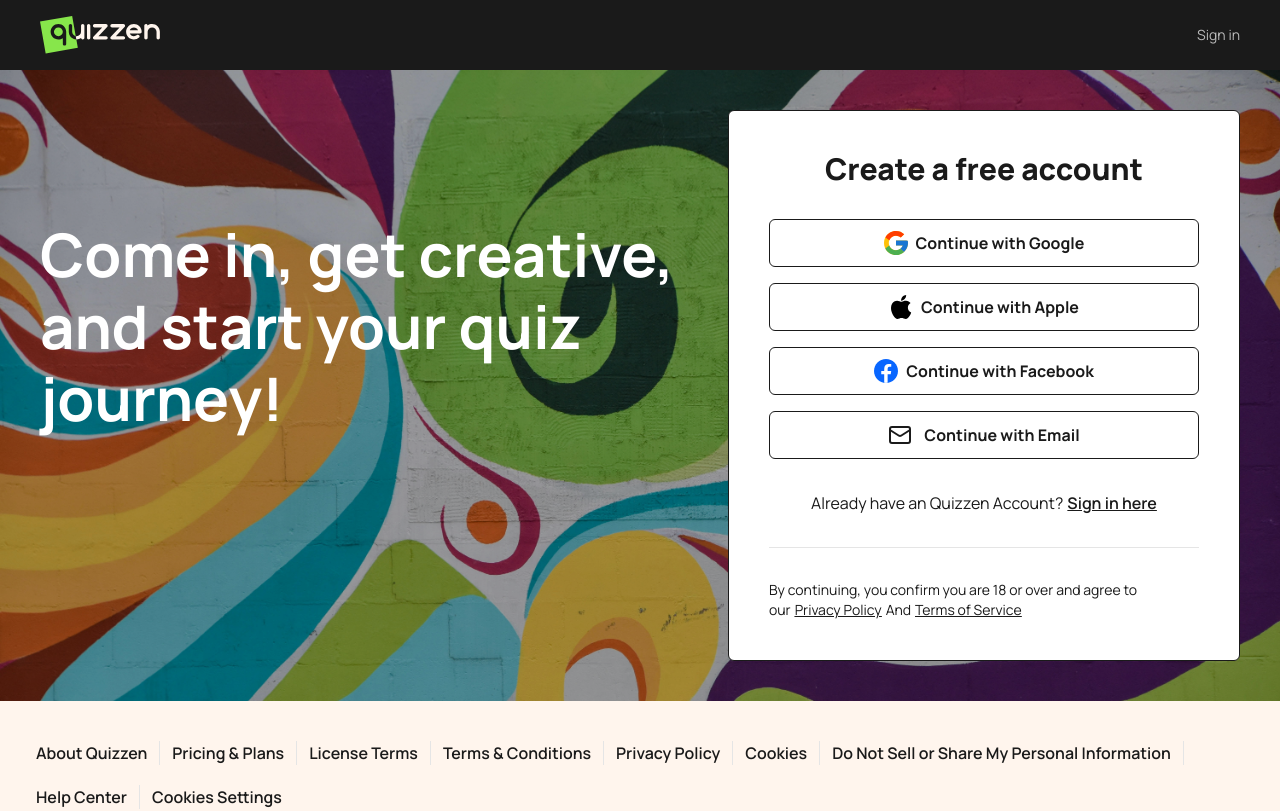
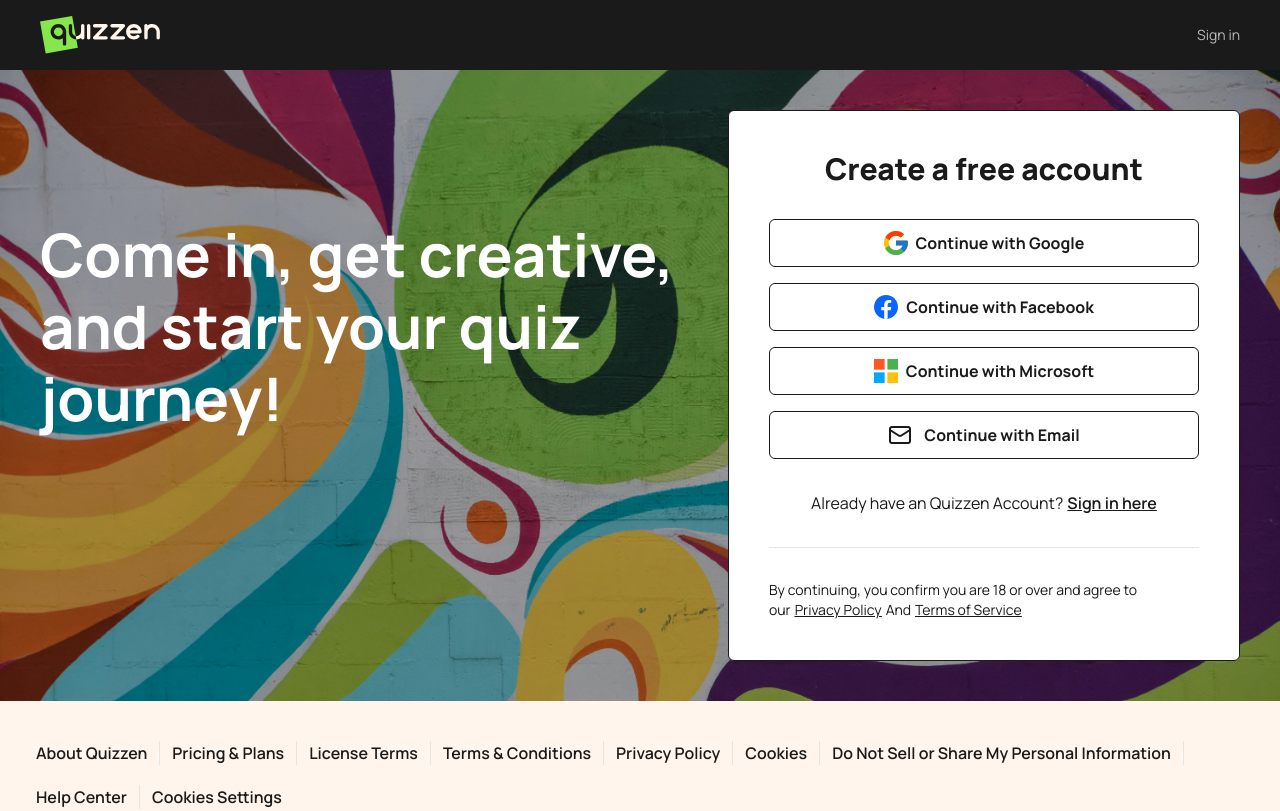
Before and after one commit to doanhuuquang/Quizzen-Web, a Next.js app: page /en/sign-up in a window 1280 px wide. Shown: the top 811 px of the page. Built offline with nearby package versions, Linux system fonts and the light colour scheme; no server answers.

Commit message:
Hoàn thành đăng nhập bằng Microsoft

```diff
--- a/components/shared/auth/sign-in-options.tsx
+++ b/components/shared/auth/sign-in-options.tsx
@@ -1,19 +1,22 @@
 "use client";
 
 import { Button } from "@/components/ui/button";
-import useSignIn from "@/hooks/auth-hooks/use-signin";
 import { APP_IMAGES } from "@/lib/constants/app-images";
+import {
+  continueWithFacebook,
+  continueWithGoogle,
+  continueWithMicrosoft,
+} from "@/services/auth-services";
 import { useTranslations } from "next-intl";
 import Image from "next/image";
 
 export default function SignInOptions() {
   const t = useTranslations("Label");
-  const { signInWithGoogle, signInWithFacebook } = useSignIn();
 
   return (
     <div className="w-full space-y-4">
       <Button
-        onClick={signInWithGoogle}
+        onClick={continueWithGoogle}
         variant={"outline"}
         className="w-full border-foreground dark:hover:bg-foreground hover:bg-foreground hover:text-background"
       >
@@ -25,28 +28,9 @@ export default function SignInOptions() {
         />
         {t("ContinueWithGoogle")}
       </Button>
+
       <Button
-        variant={"outline"}
-        className="w-full border-foreground hover:bg-foreground dark:hover:bg-foreground hover:text-background group"
-      >
-        <Image
-          src={APP_IMAGES.ICON_APPLE}
-          alt="Apple icon"
-          width={24}
-          height={24}
-          className="block dark:hidden group-hover:hidden  group-hover:dark:block"
-        />
-        <Image
-          src={APP_IMAGES.ICON_APPLE_WHITE}
-          alt="Apple icon"
-          width={24}
-          height={24}
-          className="hidden dark:block group-hover:block group-hover:dark:hidden"
-        />
-        {t("ContinueWithApple")}
-      </Button>
-      <Button
-        onClick={signInWithFacebook}
+        onClick={continueWithFacebook}
         variant={"outline"}
         className="w-full border-foreground hover:bg-foreground dark:hover:bg-foreground hover:text-background"
       >
@@ -58,6 +42,20 @@ export default function SignInOptions() {
         />
         {t("ContinueWithFacebook")}
       </Button>
+
+      <Button
+        onClick={continueWithMicrosoft}
+        variant={"outline"}
+        className="w-full border-foreground hover:bg-foreground dark:hover:bg-foreground hover:text-background group"
+      >
+        <Image
+          src={APP_IMAGES.ICON_MICROSOFT}
+          alt="Apple icon"
+          width={24}
+          height={24}
+        />
+        {t("ContinueWithMicrosoft")}
+      </Button>
     </div>
   );
 }
--- a/hooks/auth-hooks/use-signin.ts
+++ b/hooks/auth-hooks/use-signin.ts
@@ -1,10 +1,6 @@
 import ApiErrorResponseSchema from "@/lib/schemas/api-response-schemas/api-error-response-schema";
 import LoginRequestSchema from "@/lib/schemas/auth-schemas/login-request-schema";
-import {
-  signInFacebook,
-  signInGoogle,
-  signInWithEmailAndPassword,
-} from "@/services/auth-services";
+import { signInWithEmailAndPassword } from "@/services/auth-services";
 import { useTranslations } from "next-intl";
 import { useState } from "react";
 
@@ -28,19 +24,9 @@ export default function useSignIn() {
     }
   };
 
-  const signInWithGoogle = () => {
-    signInGoogle();
-  };
-
-  const signInWithFacebook = () => {
-    signInFacebook();
-  };
-
   return {
     isSigningIn,
     signInError,
     signIn,
-    signInWithGoogle,
-    signInWithFacebook,
   };
 }
--- a/lib/constants/app-images.ts
+++ b/lib/constants/app-images.ts
@@ -10,5 +10,6 @@ export const APP_IMAGES = {
   ICON_GOOGLE: "/icons/google.svg",
   ICON_APPLE: "/icons/apple.svg",
   ICON_APPLE_WHITE: "/icons/apple-white.svg",
+  ICON_MICROSOFT: "/icons/microsoft.svg",
   ICON_FACEBOOK: "/icons/facebook.svg",
 };
--- a/messages/en.json
+++ b/messages/en.json
@@ -28,7 +28,7 @@
 
     "ContinueWithGoogle": "Continue with Google",
     "ContinueWithFacebook": "Continue with Facebook",
-    "ContinueWithApple": "Continue with Apple",
+    "ContinueWithMicrosoft": "Continue with Microsoft",
     "ContinueWithEmail": "Continue with Email",
 
     "FirstName": "First Name",
--- a/services/auth-services.ts
+++ b/services/auth-services.ts
@@ -18,16 +18,6 @@ const signInWithEmailAndPassword = async (
   }
 };
 
-const signInGoogle = () => {
-  window.location.href =
-    "https://localhost:7092/api/account/login/google?returnUrl=http://localhost:3000";
-};
-
-const signInFacebook = () => {
-  window.location.href =
-    "https://localhost:7092/api/account/login/facebook?returnUrl=http://localhost:3000";
-};
-
 const signUpWithEmail = async (
   data: RegisterRequestSchema
 ): Promise<ApiSuccessResponseSchema> => {
@@ -40,9 +30,25 @@ const signUpWithEmail = async (
   }
 };
 
+const continueWithGoogle = () => {
+  window.location.href =
+    "https://localhost:7092/api/account/login/google?returnUrl=http://localhost:3000";
+};
+
+const continueWithFacebook = () => {
+  window.location.href =
+    "https://localhost:7092/api/account/login/facebook?returnUrl=http://localhost:3000";
+};
+
+const continueWithMicrosoft = () => {
+  window.location.href =
+    "https://localhost:7092/api/account/login/microsoft?returnUrl=http://localhost:3000";
+};
+
 export {
   signInWithEmailAndPassword,
   signUpWithEmail,
-  signInGoogle,
-  signInFacebook,
+  continueWithGoogle,
+  continueWithFacebook,
+  continueWithMicrosoft,
 };
```
Also changed, not shown: public/icons/microsoft.svg (added).
